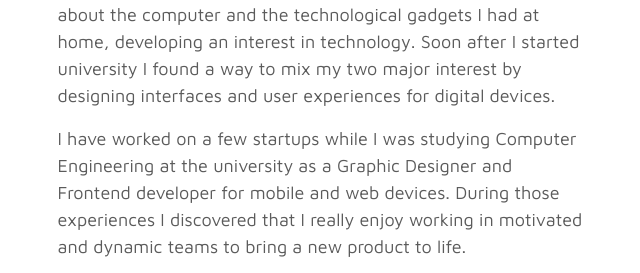
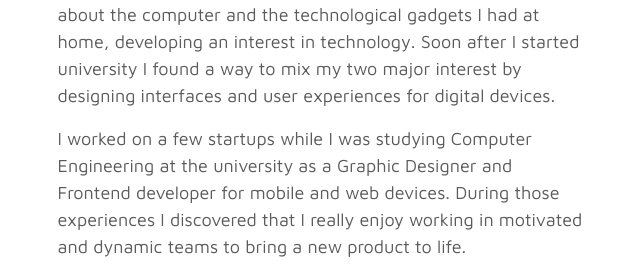
Before and after one commit to blancamaco/blancamaco.github.io, a plain HTML site: page index.html in a window 1280 px wide. Shown: the part 4763-5036 px from the top of the page, 537-1177 px from the left. Drawn offline with nearby package versions, Linux system fonts and the light colour scheme.

Commit message:
Update index.html

```diff
--- a/index.html
+++ b/index.html
@@ -484,7 +484,7 @@
 
  <p>I have always been a creative person interested in technology and design. Since I was a child, I have been painting, drawing and creating lots of things, but I also have been really curious about the computer and the technological gadgets I had at home, developing an interest in technology. Soon after I started university I found a way to mix my two major interest by designing interfaces and user experiences for digital devices.</p>
 
- <p>I have worked on a few startups while I was studying Computer Engineering at the university as a Graphic Designer and Frontend developer for mobile and web devices. During those experiences I discovered that I really enjoy working in motivated and dynamic teams to bring a new product to life.</p>
+ <p>I worked on a few startups while I was studying Computer Engineering at the university as a Graphic Designer and Frontend developer for mobile and web devices. During those experiences I discovered that I really enjoy working in motivated and dynamic teams to bring a new product to life.</p>
 
  <p>You can find my detiled experience down below, in my <a href="images/undraw/BlancaMadorránCV2020-English.pdf" >CV</a> or my <a href="https://www.linkedin.com/in/blancamaco/">LinkedIn</a>.</p>
 
```
